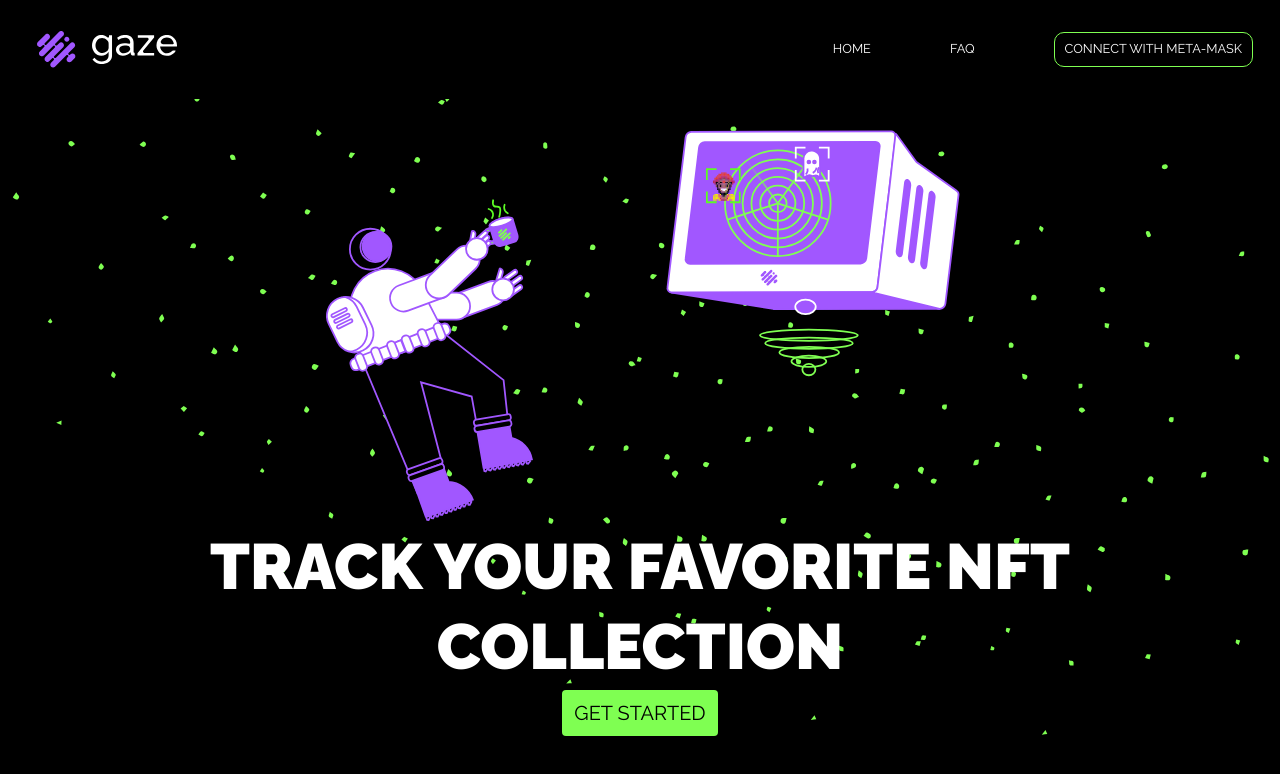
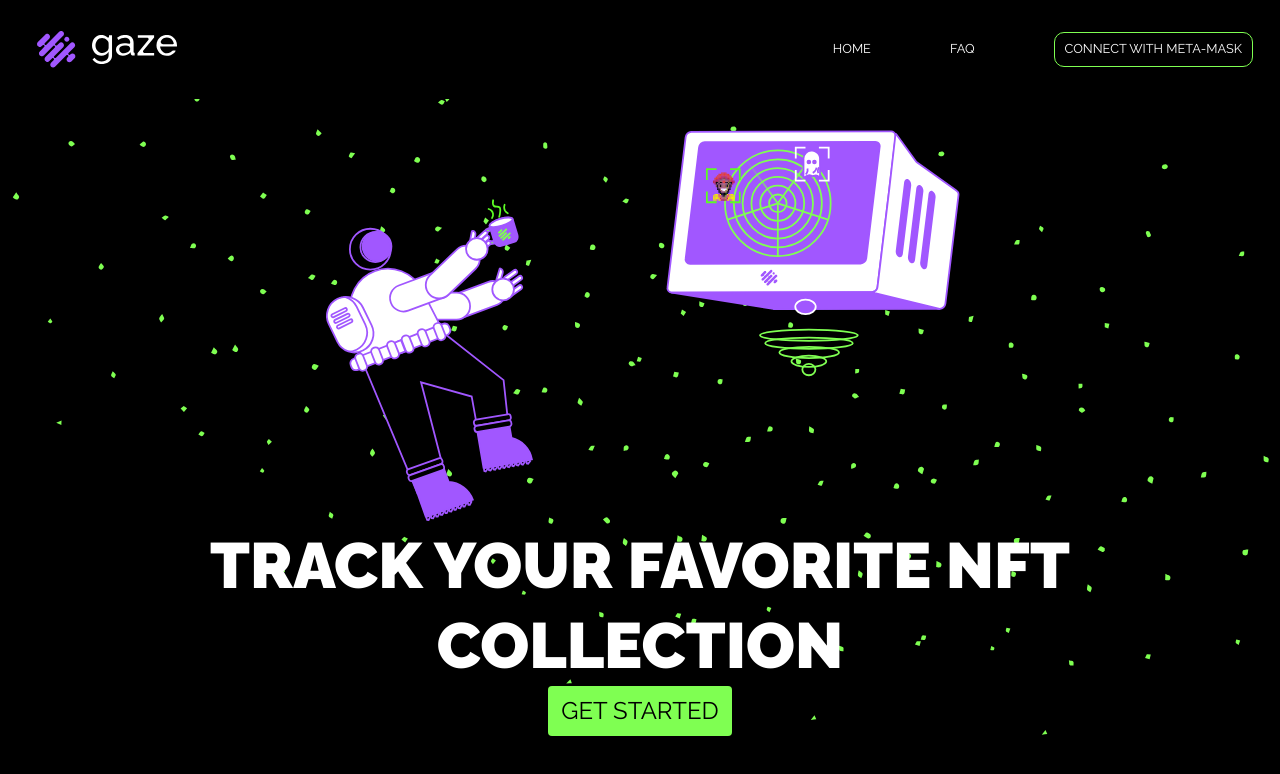
Before and after one commit to 6amson/Gaze-frontend, a Next.js app: page / in a window 1280 px wide. Shown: the top 774 px of the page. Built offline with nearby package versions, Linux system fonts and the light colour scheme.

Commit message:
Changes to fonts sizes

```diff
--- a/src/app/components/landingpage/Hero.tsx
+++ b/src/app/components/landingpage/Hero.tsx
@@ -26,7 +26,7 @@ export default function Hero() {
           Track your favorite NFT
           <div>Collection</div>
         </div>
-        <button className="bg-neonGreen text-[1.25rem] p-[0.8rem] leading-none font-normal text-black rounded-[0.25rem]">
+        <button className="bg-neonGreen text-[1.5rem] p-[0.8rem] leading-none font-normal text-black rounded-[0.25rem]">
           GET STARTED
         </button>
       </div>
```
